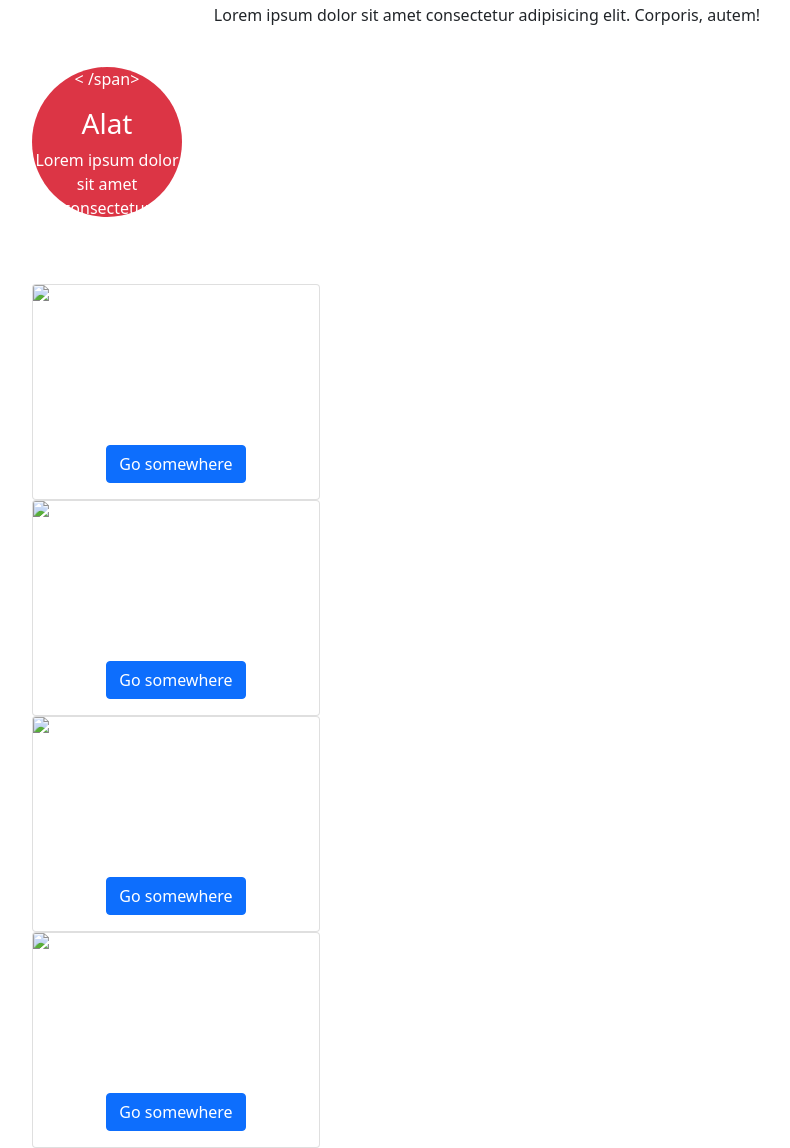
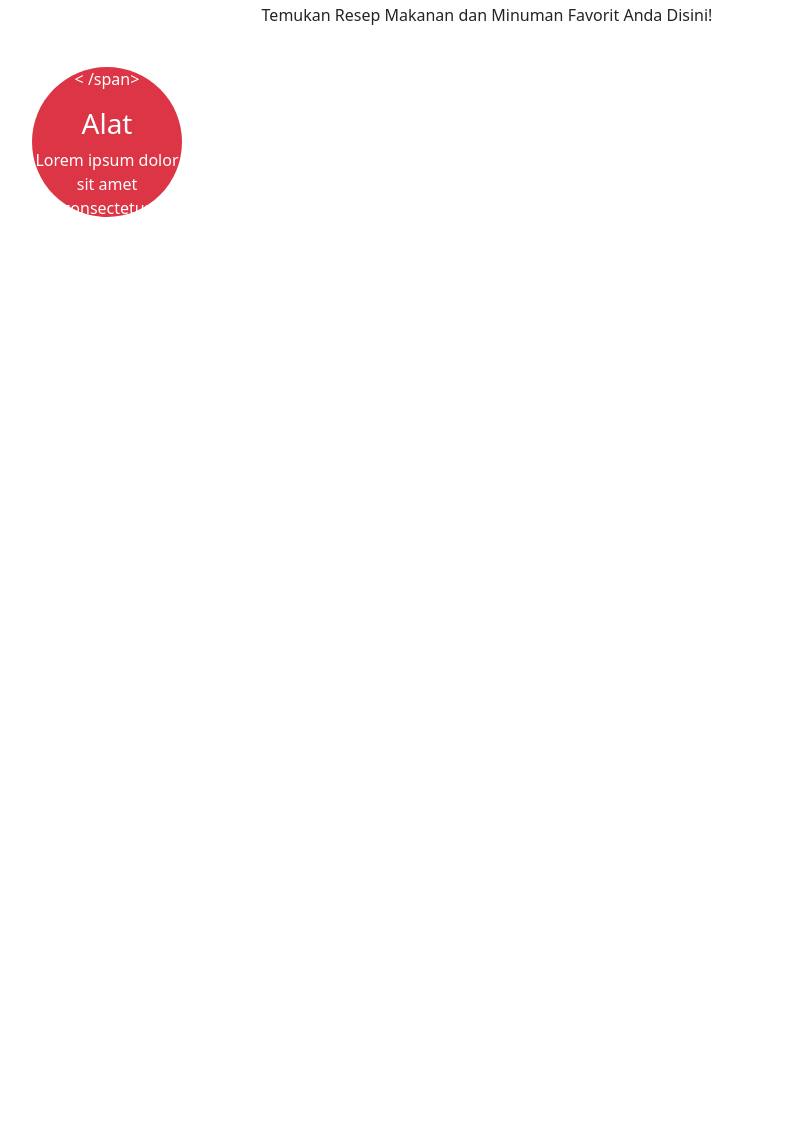
Before and after one commit to Raara02/Tugas-PW-Masak, a plain HTML site: page index.html in a window 1280 px wide. Shown: the part 850-1998 px from the top of the page, without its empty margins (153-943 px from the left). After the commit the page ends 1166 px from the top, so only its background shows below. Drawn offline with nearby package versions, Linux system fonts and the light colour scheme; some icons are missing.

Commit message:
Update index.html

```diff
--- a/index.html
+++ b/index.html
@@ -66,7 +66,7 @@
       <div class="container text-center">
         <h2 class="display-3" id="layanan">Layanan</h2>
         <p>
-          Lorem ipsum dolor sit amet consectetur adipisicing elit. Corporis, autem!</p>
+          Temukan Resep Makanan dan Minuman Favorit Anda Disini!</p>
         </p>
         <div class="row pt-4">
           <div class="col-md-4">
@@ -75,45 +75,9 @@
             <h3 class="mt-3">Alat</h3>
             <p>Lorem ipsum dolor sit amet consectetur adipisicing elit. Corporis, autem!</p>
 
-            <!--MENU 1-->
-            <div class="card" style="width: 18rem;">
-              <img src="..." class="card-img-top" alt="...">
-              <div class="card-body">
-                <h5 class="card-title">Card title</h5>
-                <p class="card-text">Some quick example text to build on the card title and make up the bulk of the card's content.</p>
-                <a href="#" class="btn btn-primary">Go somewhere</a>
-              </div>
-            </div>
 
-            <!--MENU 2-->
-            <div class="card" style="width: 18rem;">
-              <img src="..." class="card-img-top" alt="...">
-              <div class="card-body">
-                <h5 class="card-title">Card title</h5>
-                <p class="card-text">Some quick example text to build on the card title and make up the bulk of the card's content.</p>
-                <a href="#" class="btn btn-primary">Go somewhere</a>
-              </div>
-            </div>
 
-            <!--MENU 3-->
-            <div class="card" style="width: 18rem;">
-              <img src="..." class="card-img-top" alt="...">
-              <div class="card-body">
-                <h5 class="card-title">Card title</h5>
-                <p class="card-text">Some quick example text to build on the card title and make up the bulk of the card's content.</p>
-                <a href="#" class="btn btn-primary">Go somewhere</a>
-              </div>
-            </div>
 
-            <!--MENU 4-->
-            <div class="card" style="width: 18rem;">
-              <img src="..." class="card-img-top" alt="...">
-              <div class="card-body">
-                <h5 class="card-title">Card title</h5>
-                <p class="card-text">Some quick example text to build on the card title and make up the bulk of the card's content.</p>
-                <a href="#" class="btn btn-primary">Go somewhere</a>
-              </div>
-            </div>
 
         </div>
       </div>
```
